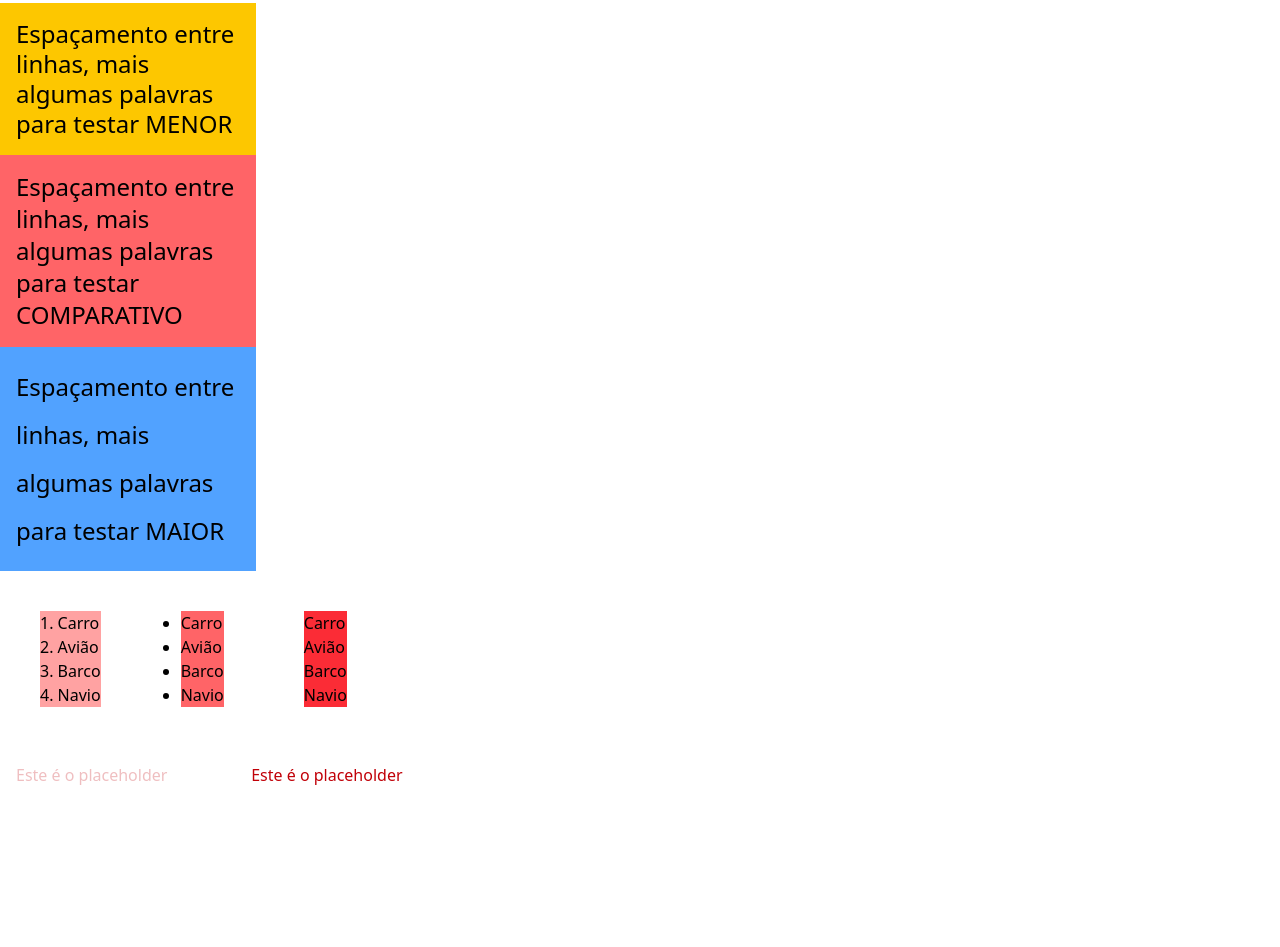
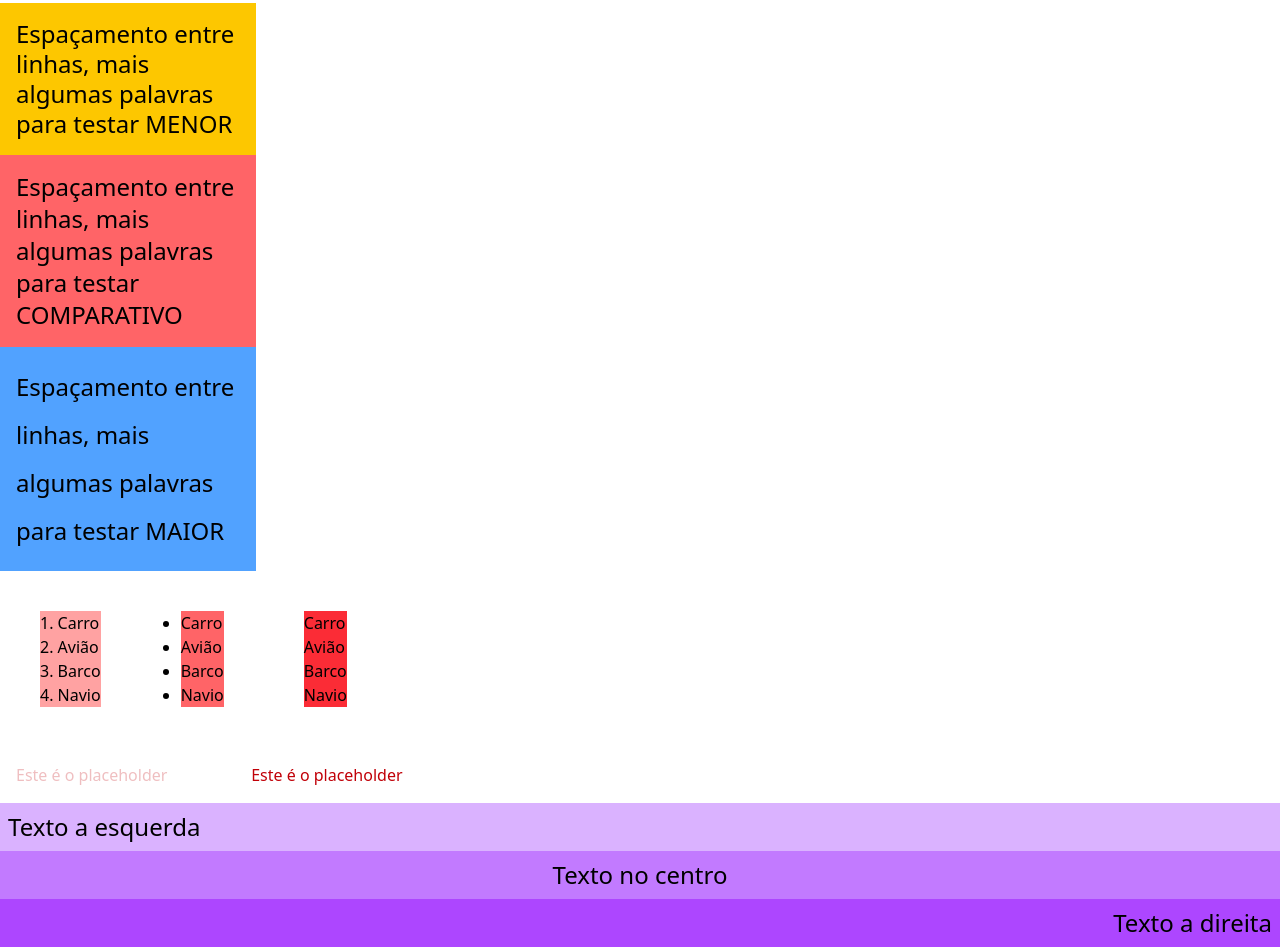
Before and after one commit to LucasAntonio-LAM/Curso-Udemy-Tailwindcss, a website: page Seção 09 - Tipografia/src/index.html in a window 1280 px wide. Shown: the part 761-1708 px from the top of the page. Before the commit the page ends 1564 px from the top, so only its background shows below. Drawn offline with nearby package versions, Linux system fonts and the light colour scheme.

Commit message:
aula - alinhamento de texto

```diff
--- a/Seção 09 - Tipografia/src/index.html
+++ b/Seção 09 - Tipografia/src/index.html
@@ -71,6 +71,11 @@
         <input type="text" name="" id="" placeholder="Este é o placeholder" class="placeholder:text-red-700  placeholder:opacity-100">
     </div>
 
+    <!-- Alinhamento de texto -->
+
+    <p class="bg-purple-300 text-2xl text-left p-2">Texto a esquerda</p>
+    <p class="bg-purple-400 text-2xl text-center p-2">Texto no centro</p>
+    <p class="bg-purple-500 text-2xl text-right p-2">Texto a direita</p>
 
 </body>
 </html>
```
Also changed, not shown: Seção 09 - Tipografia/src/css/output.css.
